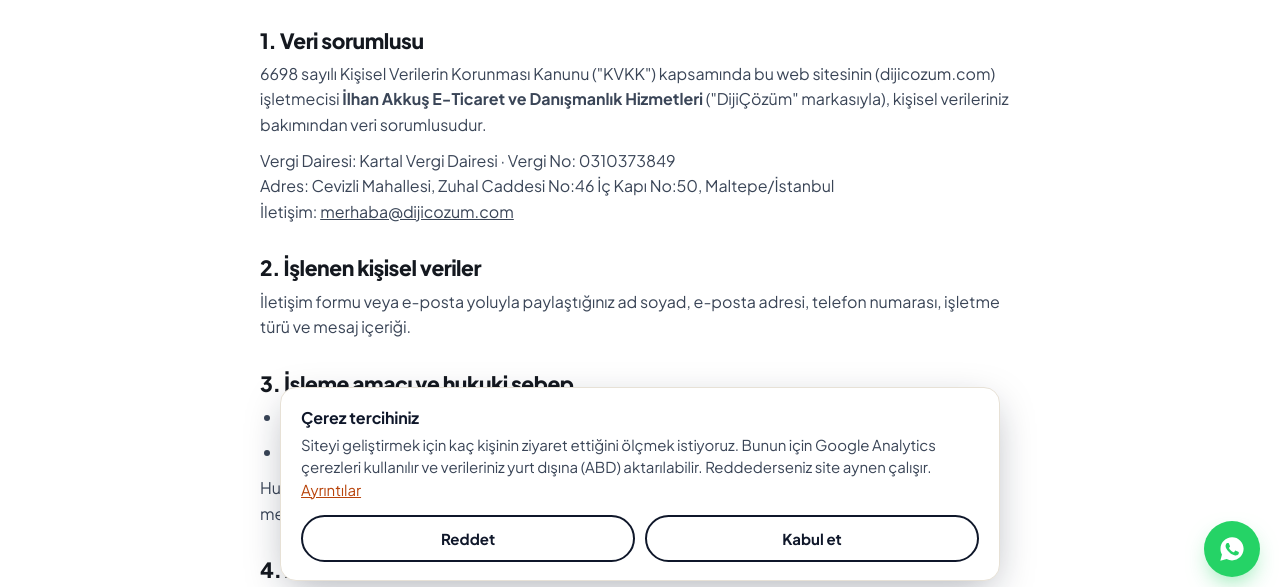
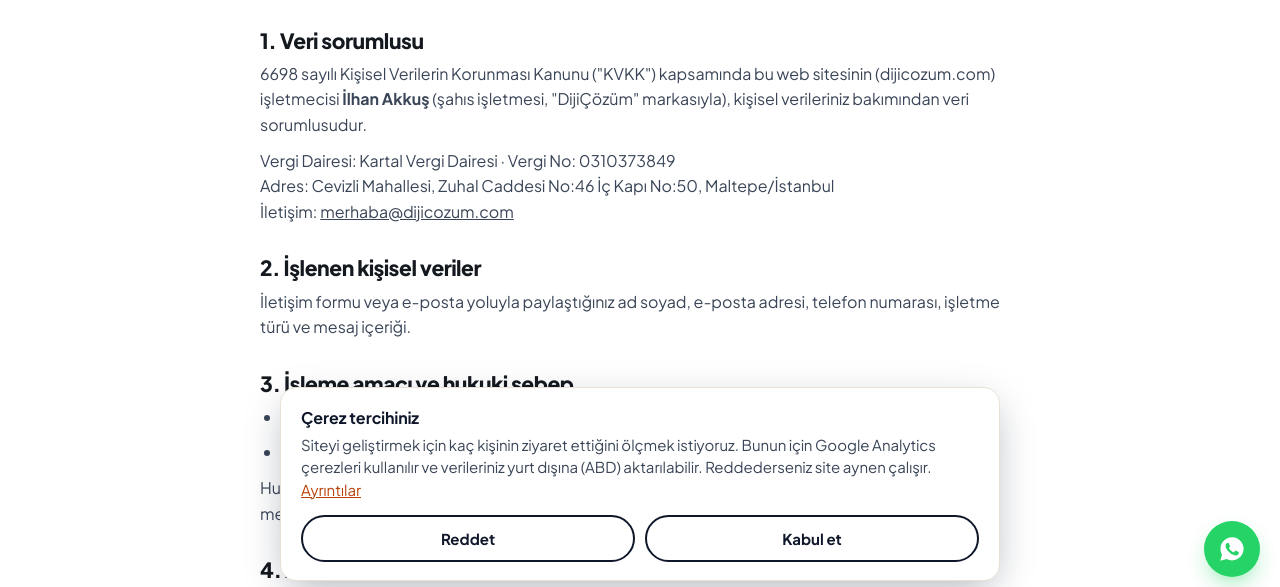
Before and after one commit to ilhanakkus/dijicozum, a plain HTML site: page gizlilik.html in a window 1280 px wide. Shown: the part 203-790 px from the top of the page. Drawn offline with Linux system fonts and the light colour scheme.

Commit message:
Gizlilik metninde unvan vergi levhasıyla uyumlu hale getirildi
Veri sorumlusu unvanı "İlhan Akkuş E-Ticaret ve Danışmanlık Hizmetleri"
yerine vergi levhasındaki gibi "İlhan Akkuş (şahıs işletmesi)" yapıldı.

Co-Authored-By: Claude Opus 5.5 <noreply@anthropic.com>

```diff
--- a/gizlilik.html
+++ b/gizlilik.html
@@ -33,7 +33,7 @@
   <p>Son güncelleme: Eylül 2026</p>
 
   <h2>1. Veri sorumlusu</h2>
-  <p>6698 sayılı Kişisel Verilerin Korunması Kanunu ("KVKK") kapsamında bu web sitesinin (dijicozum.com) işletmecisi <strong>İlhan Akkuş E-Ticaret ve Danışmanlık Hizmetleri</strong> ("DijiÇözüm" markasıyla), kişisel verileriniz bakımından veri sorumlusudur.</p>
+  <p>6698 sayılı Kişisel Verilerin Korunması Kanunu ("KVKK") kapsamında bu web sitesinin (dijicozum.com) işletmecisi <strong>İlhan Akkuş</strong> (şahıs işletmesi, "DijiÇözüm" markasıyla), kişisel verileriniz bakımından veri sorumlusudur.</p>
   <p>
     Vergi Dairesi: Kartal Vergi Dairesi · Vergi No: 0310373849<br>
     Adres: Cevizli Mahallesi, Zuhal Caddesi No:46 İç Kapı No:50, Maltepe/İstanbul<br>
```
